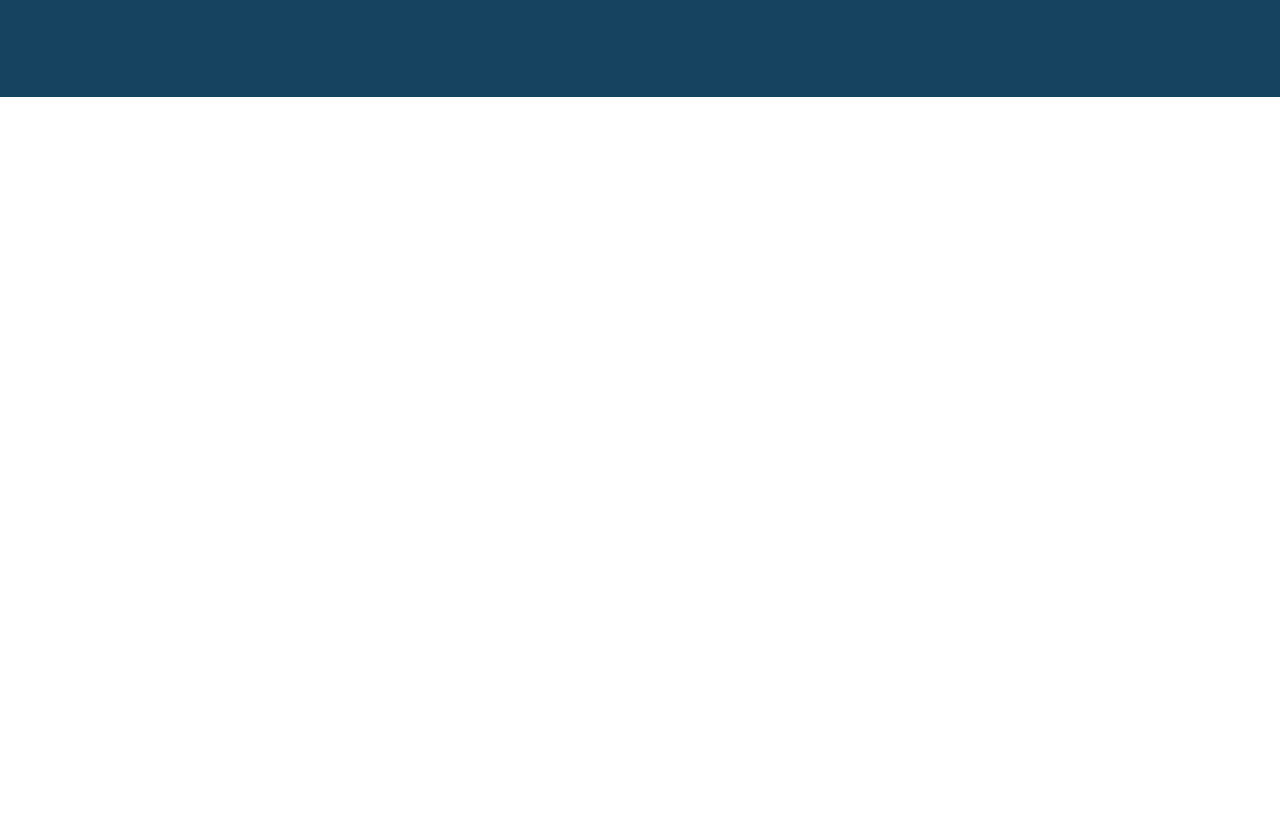
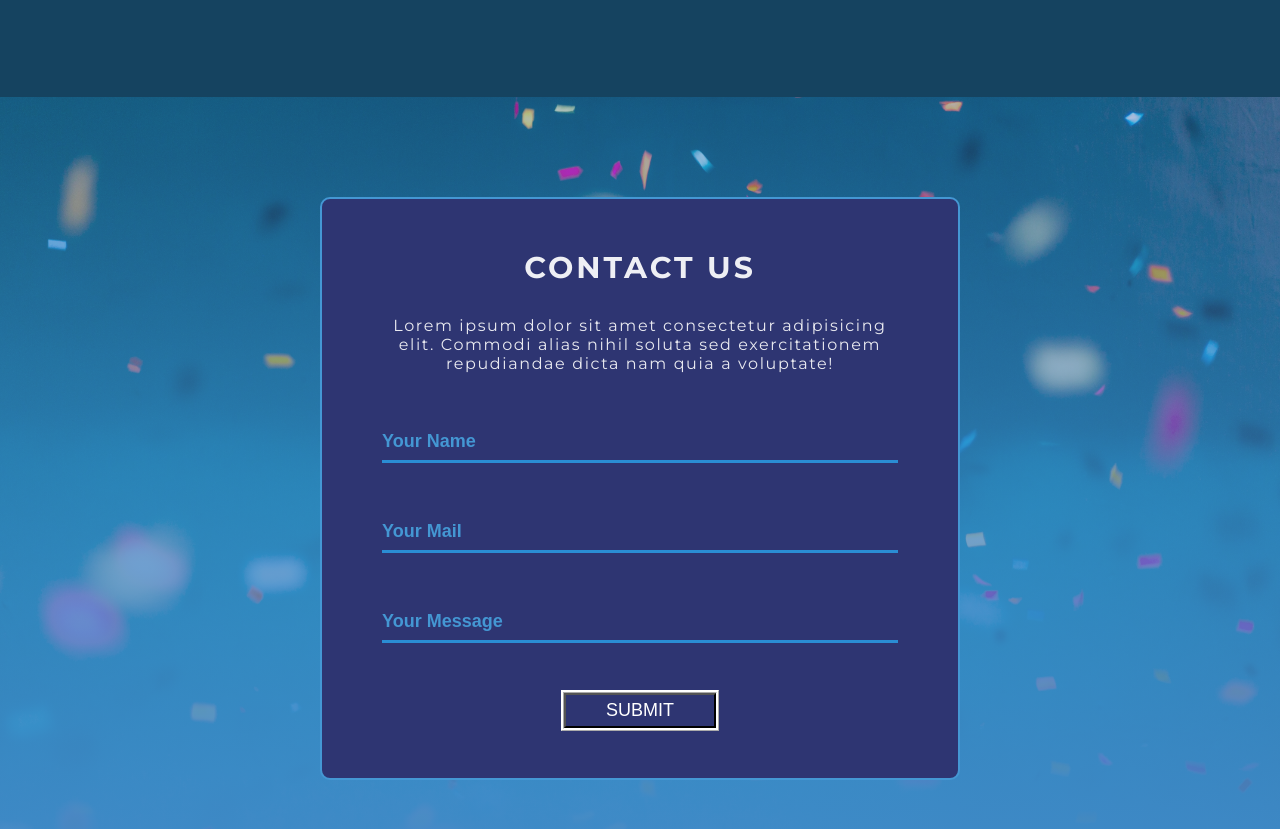
Before and after one commit to mushahidkhanzisan/responsive-website-html-css, a plain HTML site: page index.html in a window 1280 px wide. Shown: the part 3614-4443 px from the top of the page. Before the commit the page ends 3711 px from the top, so only its background shows below. Drawn offline with Linux system fonts and the light colour scheme.

Commit message:
contact section code here

```diff
--- a/index.html
+++ b/index.html
@@ -161,6 +161,20 @@
                 </div>
             </div>
         </section>  <!-- end fourth section -->
+
+        <!-- contact section code start here -->
+         <section id="form-section">
+            <form>
+                <h2> CONTACT US</h2>
+                <p>Lorem ipsum dolor sit amet consectetur adipisicing elit. Commodi alias nihil soluta sed exercitationem repudiandae dicta nam quia a voluptate!</p>
+
+                <input class="form-input" type="text" placeholder="Your Name" required>
+                <input class="form-input" type="email" placeholder="Your Mail" required>
+                <input class="form-input" type="text" placeholder="Your Message">
+
+                <input class="submit-btn" type="submit" value="submit">
+            </form>
+         </section>
     </main>
 
 </body>
--- a/style.css
+++ b/style.css
@@ -249,7 +249,7 @@ header{
 #fourth-section{
    background-color: #154360;
    padding: 100px 0;
-   color: white;
+   color: rgba(255, 255, 255, 0.896);
 }
 
 #advice-parent{
@@ -308,7 +308,68 @@ header{
     border: 1px solid black;
 }
 
+/* form section code here */
 
+#form-section{
+    background-image:linear-gradient(#3958a25e, #4089c7) ,url('images/contact.jpg');
+    padding: 100px 0;
+    background-repeat: no-repeat;
+    background-size: cover;
+    background-position: center center;
+}
+form{
+    background-color: #2e3572;
+    max-width: 50%;
+    margin: 0 auto;
+    padding: 50px 60px;
+    border: 2px solid #4497d3;
+    border-radius: 10px;
+}
+form h2{
+    color: rgba(255, 255, 255, 0.922);
+    text-align: center;
+    font-size: 30px;
+    letter-spacing: 0.1em;
+}
+form p{
+    color: rgba(255, 255, 255, 0.893);
+    text-align: center;
+    margin:30px 0 ;
+    letter-spacing: 0.1em;
+}
+.form-input{
+    display: block;
+    width: 100%;
+    height: 40px;
+    margin: 50px 0;
+    border: none;
+    background: none;
+    outline: none;
+    color: white;
+    border-bottom: 3px solid #2a8dd4;
+    font-size: 18px;
+}
+.form-input::placeholder{
+    color: #4497d3;
+    font-size: 18px;
+    font-weight: 700;
+}
+.submit-btn{
+    display: block;
+    margin: 0 auto;
+    padding: 5px 40px;
+    background: none;
+    color: white;
+    text-transform: uppercase;
+    outline-style: ridge;
+    cursor: pointer;
+    font-size: 18px;
+    transition: 0.5s;
+
+}
+.submit-btn:hover{
+    background-color: #17202A;
+}
 
 
 
@@ -375,6 +436,12 @@ header{
     .single-advice h3{
         margin-top: 50px;
     }
+
+    /* contact section code start */
+    form{
+        max-width: 90%;
+        padding: 20px 30px;
+    }
 }
 
 @media only screen and (min-width: 689px) and (max-width: 1099px){
@@ -433,4 +500,10 @@ header{
         margin: 10px 5px;
     }
 
+    /* contact section code start */
+    form{
+        max-width: 90%;
+        padding: 40px 50px;
+    }
+
 }
```
